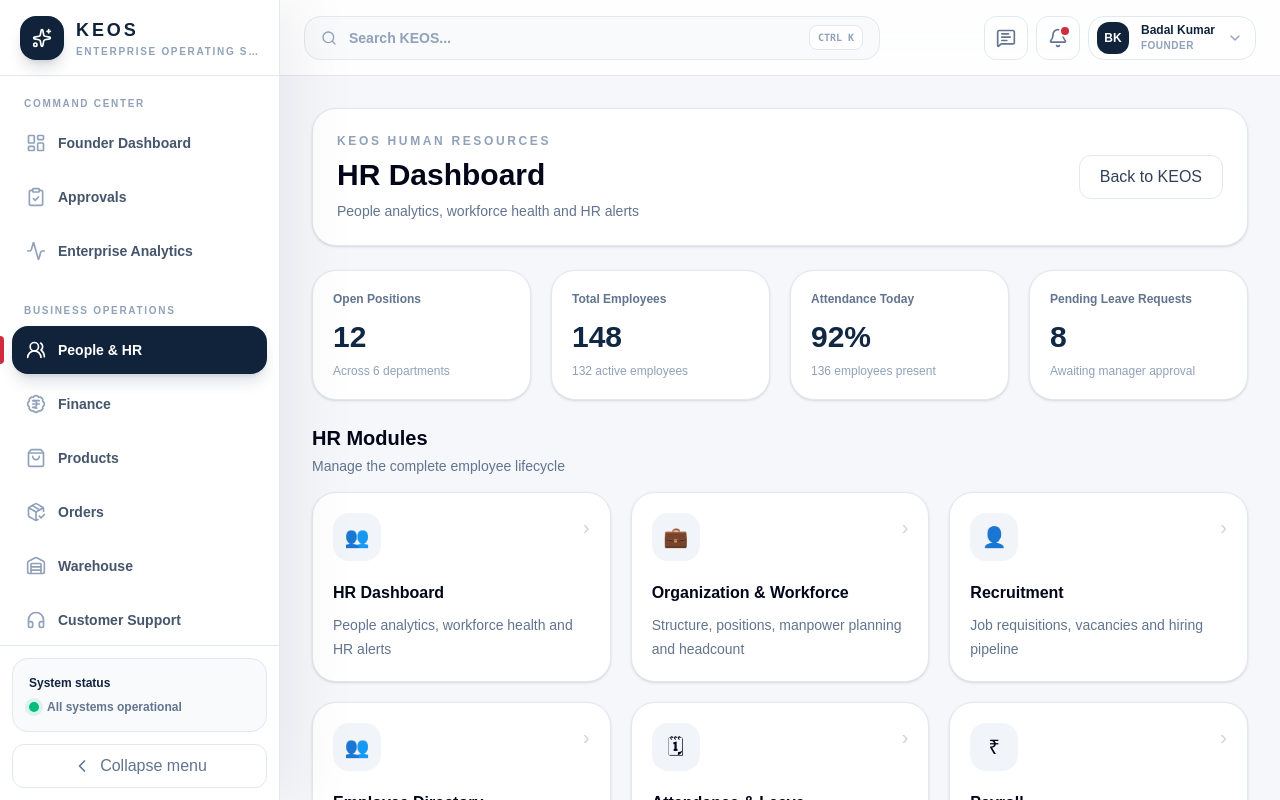
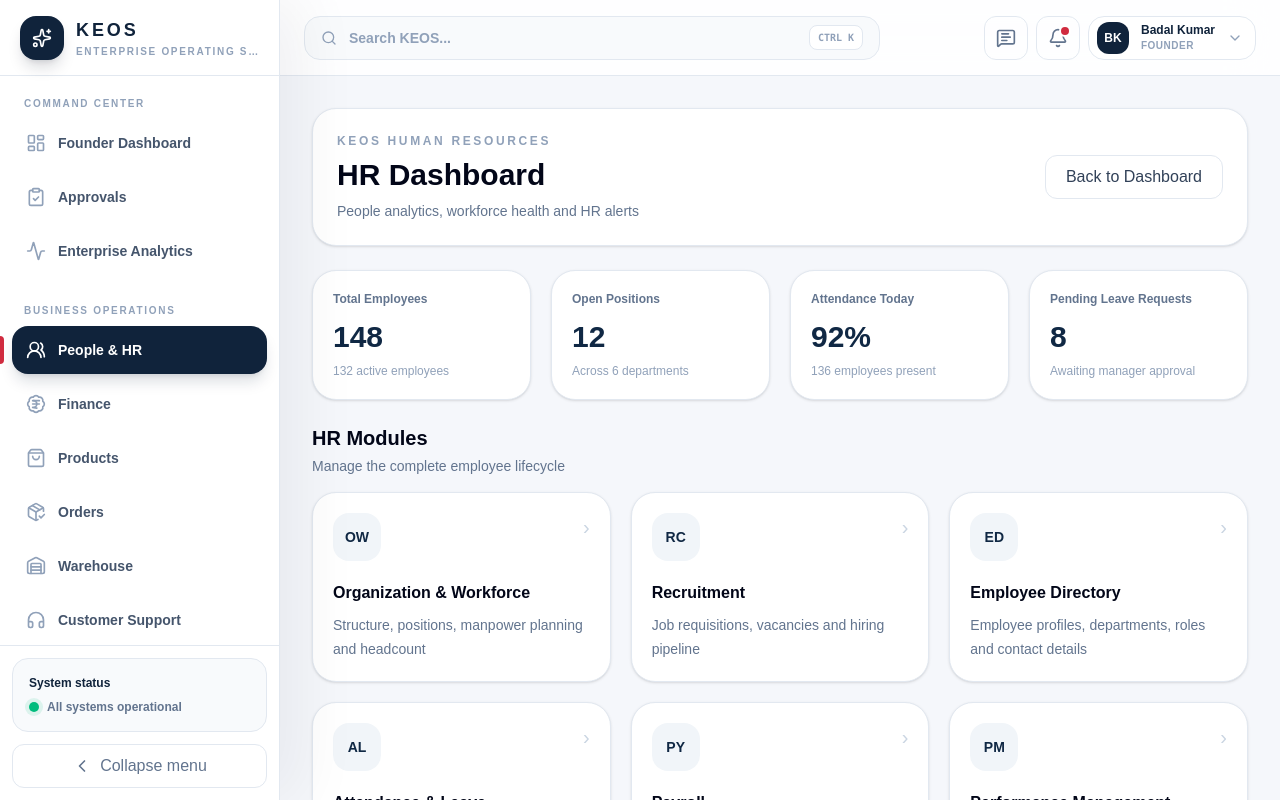
Before and after one commit to badalk210304onl9-alt/keos, a Next.js app: page /hr in a window 1280 px wide. Shown: the top 800 px of the page. Built offline with nearby package versions, Linux system fonts and the light colour scheme.

Commit message:
Fix HR dashboard route

```diff
--- a/app/hr/page.tsx
+++ b/app/hr/page.tsx
@@ -1,72 +1,60 @@
 import Link from "next/link";
-import {
-  Users,
-  BriefcaseBusiness,
-  UserPlus,
-} from "lucide-react";
 
 const hrModules = [
-  {
-    title: "HR Dashboard",
-    description:
-      "People analytics, workforce health and HR alerts",
-    href: "/hr",
-    icon: "👥",
-  },
   {
     title: "Organization & Workforce",
     description:
       "Structure, positions, manpower planning and headcount",
     href: "/hr/organization-workforce",
-    icon: "💼",
+    icon: "OW",
   },
   {
     title: "Recruitment",
     description:
       "Job requisitions, vacancies and hiring pipeline",
     href: "/hr/recruitment",
-    icon: "👤",
+    icon: "RC",
   },
   {
     title: "Employee Directory",
     description:
       "Employee profiles, departments, roles and contact details",
     href: "/hr/employees",
-    icon: "👥",
+    icon: "ED",
   },
   {
     title: "Attendance & Leave",
     description:
       "Attendance records, leave requests and shift management",
     href: "/hr/attendance-leave",
-    icon: "🗓",
+    icon: "AL",
   },
   {
     title: "Payroll",
     description:
       "Salary processing, deductions, benefits and payslips",
     href: "/hr/payroll",
-    icon: "₹",
+    icon: "PY",
   },
   {
     title: "Performance Management",
     description:
       "Goals, appraisals, reviews and employee performance",
     href: "/hr/performance",
-    icon: "📈",
+    icon: "PM",
   },
 ];
 
-const alerts = [
+const summaryCards = [
+  {
+    title: "Total Employees",
+    value: "148",
+    note: "132 active employees",
+  },
   {
     title: "Open Positions",
     value: "12",
     note: "Across 6 departments",
-  },
-  {
-    title: "Total Employees",
-    value: "148",
-    note: "132 active employees",
   },
   {
     title: "Attendance Today",
@@ -80,40 +68,40 @@ const alerts = [
   },
 ];
 
-const departmentData = [
+const departments = [
   {
-    department: "Finance",
-    headcount: 24,
+    name: "Finance",
+    employees: 24,
     vacancies: 2,
     attendance: "96%",
   },
   {
-    department: "Marketing",
-    headcount: 31,
+    name: "Marketing",
+    employees: 31,
     vacancies: 3,
     attendance: "90%",
   },
   {
-    department: "Technology",
-    headcount: 36,
+    name: "Technology",
+    employees: 36,
     vacancies: 4,
     attendance: "94%",
   },
   {
-    department: "Operations",
-    headcount: 29,
+    name: "Operations",
+    employees: 29,
     vacancies: 2,
     attendance: "89%",
   },
   {
-    department: "Human Resources",
-    headcount: 12,
+    name: "Human Resources",
+    employees: 12,
     vacancies: 1,
     attendance: "100%",
   },
   {
-    department: "Customer Support",
-    headcount: 16,
+    name: "Customer Support",
+    employees: 16,
     vacancies: 0,
     attendance: "88%",
   },
@@ -140,30 +128,30 @@ export default function HRDashboardPage() {
             </div>
 
             <Link
-              href="/"
+              href="/dashboard"
               className="inline-flex h-11 items-center justify-center rounded-xl border border-slate-200 px-5 text-sm font-bold text-slate-700 transition hover:bg-slate-50"
             >
-              Back to KEOS
+              Back to Dashboard
             </Link>
           </div>
         </header>
 
         <section className="grid gap-5 sm:grid-cols-2 xl:grid-cols-4">
-          {alerts.map((item) => (
+          {summaryCards.map((card) => (
             <article
-              key={item.title}
+              key={card.title}
               className="rounded-3xl border border-slate-200 bg-white p-5 shadow-sm"
             >
               <p className="text-xs font-bold text-slate-500">
-                {item.title}
+                {card.title}
               </p>
 
               <p className="mt-3 text-3xl font-black text-[#102844]">
-                {item.value}
+                {card.value}
               </p>
 
               <p className="mt-2 text-xs text-slate-400">
-                {item.note}
+                {card.note}
               </p>
             </article>
           ))}
@@ -188,7 +176,7 @@ export default function HRDashboardPage() {
                 className="group rounded-3xl border border-slate-200 bg-white p-5 shadow-sm transition hover:-translate-y-1 hover:border-slate-300 hover:shadow-lg"
               >
                 <div className="flex items-start justify-between">
-                  <div className="flex h-12 w-12 items-center justify-center rounded-2xl bg-slate-100 text-xl">
+                  <div className="flex h-12 w-12 items-center justify-center rounded-2xl bg-slate-100 text-sm font-black text-[#102844]">
                     {module.icon}
                   </div>
 
@@ -239,25 +227,25 @@ export default function HRDashboardPage() {
                 </thead>
 
                 <tbody className="divide-y divide-slate-100">
-                  {departmentData.map((item) => (
+                  {departments.map((department) => (
                     <tr
-                      key={item.department}
-                      className="text-sm hover:bg-slate-50"
+                      key={department.name}
+                      className="text-sm transition hover:bg-slate-50"
                     >
                       <td className="px-6 py-5 font-black text-slate-800">
-                        {item.department}
+                        {department.name}
                       </td>
 
                       <td className="px-6 py-5 text-right font-bold">
-                        {item.headcount}
+                        {department.employees}
                       </td>
 
                       <td className="px-6 py-5 text-right font-bold text-amber-700">
-                        {item.vacancies}
+                        {department.vacancies}
                       </td>
 
                       <td className="px-6 py-5 text-right font-black text-emerald-700">
-                        {item.attendance}
+                        {department.attendance}
                       </td>
                     </tr>
                   ))}
```
